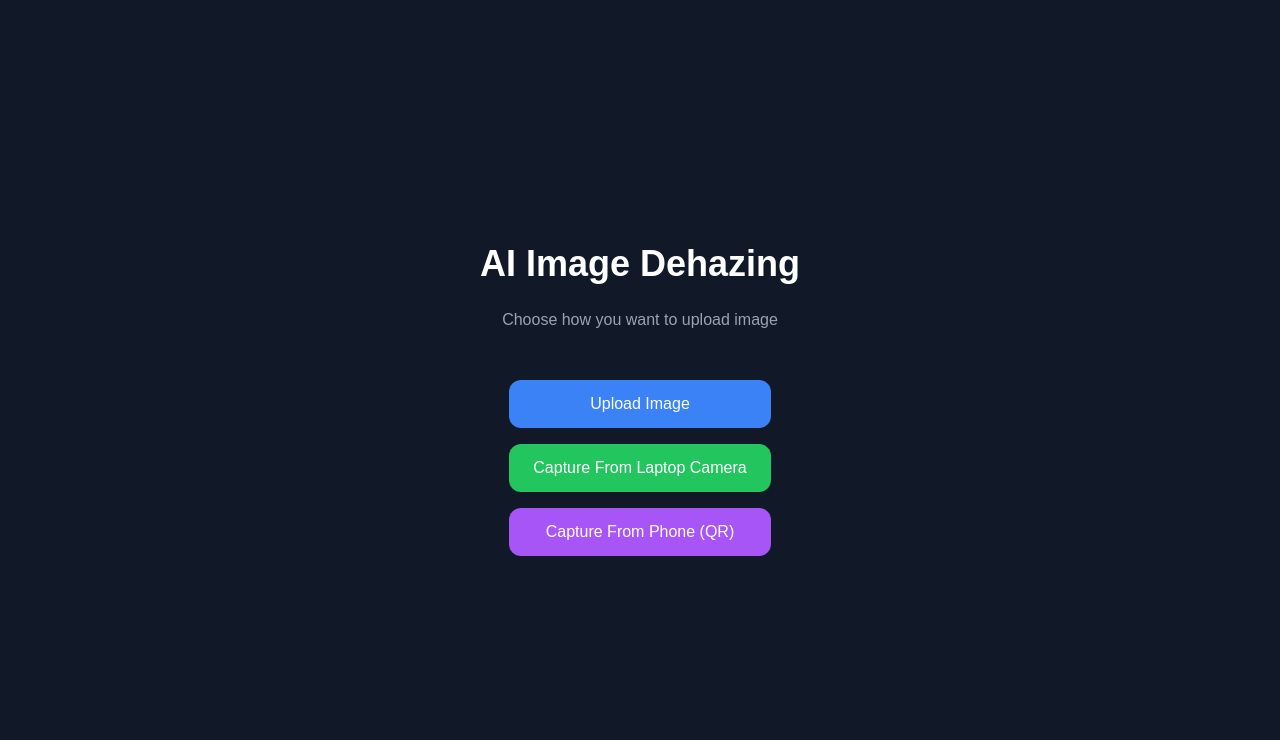
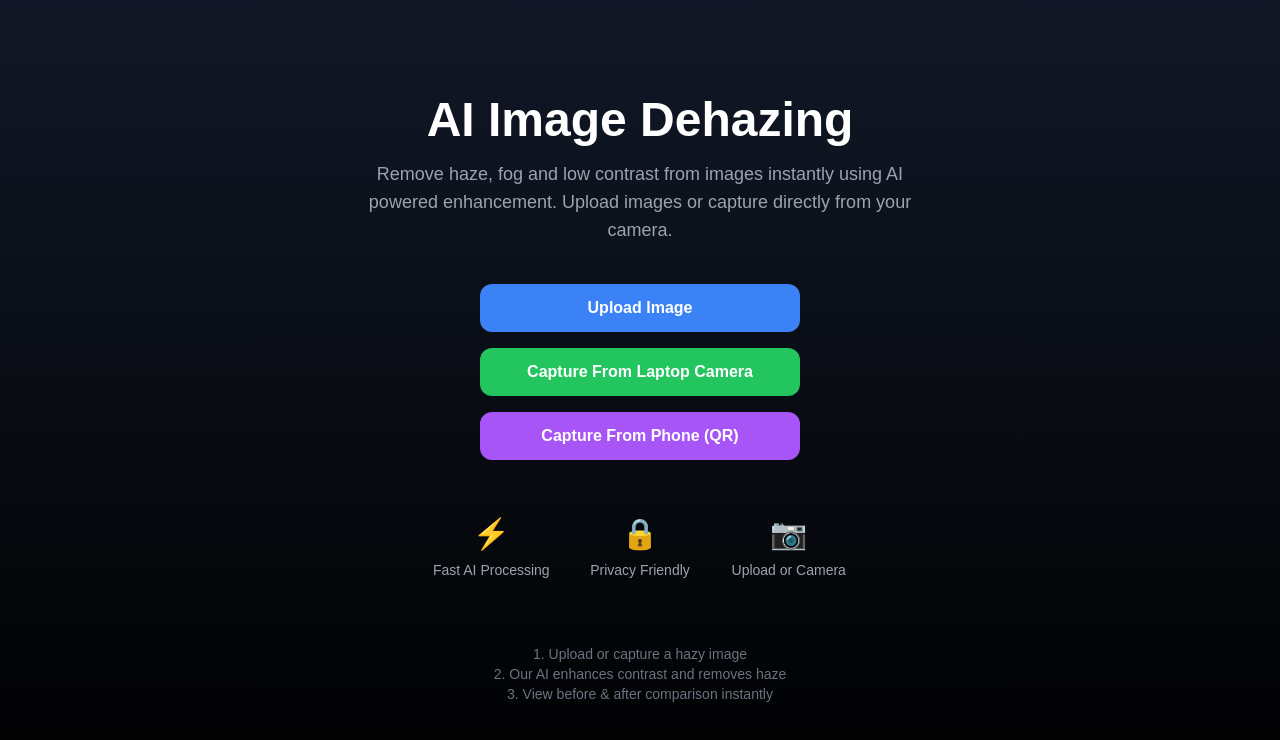
Before and after one commit to sanskar121/image-deblur-app, a React app in the folder frontend/: page / in a window 1280 px wide. Shown: the top 740 px of the page. Built offline with nearby package versions, Linux system fonts and the light colour scheme; the HTML template or start-up script is replaced by a standard one.

Commit message:
refactor image processing logic and enhance UploadBox component; improve UI and user instructions

```diff
--- a/frontend/src/components/UploadBox.jsx
+++ b/frontend/src/components/UploadBox.jsx
@@ -1,58 +1,81 @@
 import { useState } from "react"
 import axios from "axios"
 
-export default function UploadBox({setOriginal,setResult,setLoading}){
+export default function UploadBox() {
 
-const uploadImage = async(e)=>{
+  const [original, setOriginal] = useState(null)
+  const [enhanced, setEnhanced] = useState(null)
+  const [loading, setLoading] = useState(false)
+
+  const handleUpload = async (e) => {
 
     const file = e.target.files[0]
+    if(!file) return
 
     setOriginal(URL.createObjectURL(file))
 
     const formData = new FormData()
-formData.append("file",file)
+    formData.append("file", file)
 
     setLoading(true)
 
     const res = await axios.post(
       "https://image-deblur-app.onrender.com/process",
-formData
+      formData,
+      { responseType: "blob" }
     )
 
-setResult(res.data.image)
+    const imageURL = URL.createObjectURL(res.data)
+    setEnhanced(imageURL)
+
     setLoading(false)
 
   }
 
-return(
+  return (
 
-<div className="flex flex-col items-center text-center">
+    <div className="flex flex-col items-center gap-6">
 
-  <div className="border-2 border-dashed border-gray-600 hover:border-blue-500 transition-all p-14 rounded-2xl w-full max-w-xl cursor-pointer">
+      <div className="border-2 border-dashed border-gray-600 rounded-xl p-10 text-center w-[400px]">
 
         <input
           type="file"
           accept="image/*"
-      onChange={uploadImage}
-      className="mb-4"
+          onChange={handleUpload}
         />
 
-    <div className="text-4xl mb-3">
-      ☁️
+        <p className="text-gray-400 mt-4">
+          Upload your hazy image
+        </p>
+
       </div>
 
-    <p className="text-lg font-semibold">
-      Upload your image
-    </p>
+      <div className="grid grid-cols-2 gap-6">
 
-    <p className="text-gray-400 text-sm mt-2">
-      Drag & drop or click to browse
-    </p>
+        <div className="bg-gray-800 p-4 rounded-xl">
+
+          <h3 className="mb-3">Original</h3>
+
+          {original && (
+            <img src={original} className="rounded-lg"/>
+          )}
+
+        </div>
+
+        <div className="bg-gray-800 p-4 rounded-xl">
+
+          <h3 className="mb-3">Enhanced</h3>
+
+          {loading && <p>Processing...</p>}
+
+          {enhanced && (
+            <img src={enhanced} className="rounded-lg"/>
+          )}
 
         </div>
 
       </div>
 
+    </div>
   )
-
 }
--- a/frontend/src/pages/Home.jsx
+++ b/frontend/src/pages/Home.jsx
@@ -9,6 +9,7 @@ export default function Home() {
   const [original, setOriginal] = useState(null)
   const [enhanced, setEnhanced] = useState(null)
 
+  // Poll backend when using phone mode
   useEffect(() => {
 
     if(mode !== "phone") return
@@ -41,47 +42,99 @@ export default function Home() {
 
     },3000)
 
-    return ()=>clearInterval(interval)
+    return () => clearInterval(interval)
 
   },[mode])
 
 
 
-  /* HOME SCREEN */
+  /* ---------------- LANDING PAGE ---------------- */
 
   if(mode === "home"){
 
     return(
 
-      <div className="min-h-screen bg-gray-900 text-white flex flex-col items-center justify-center gap-6">
+      <div className="min-h-screen bg-gradient-to-b from-gray-900 to-black text-white flex flex-col items-center justify-center px-6">
 
-        <h1 className="text-4xl font-bold">
+        <h1 className="text-5xl font-bold mb-4 text-center">
           AI Image Dehazing
         </h1>
 
-        <p className="text-gray-400">
-          Choose how you want to upload image
+        <p className="text-gray-400 text-lg text-center max-w-xl mb-10">
+          Remove haze, fog and low contrast from images instantly using
+          AI powered enhancement. Upload images or capture directly
+          from your camera.
         </p>
 
-        <div className="flex flex-col gap-4 mt-6">
+
+        {/* BUTTON OPTIONS */}
+
+        <div className="flex flex-col gap-4 w-[320px]">
 
           <button
           onClick={()=>setMode("upload")}
-          className="bg-blue-500 px-6 py-3 rounded-xl">
+          className="bg-blue-500 hover:bg-blue-600 py-3 rounded-xl font-semibold transition">
             Upload Image
           </button>
 
           <button
           onClick={()=>setMode("camera")}
-          className="bg-green-500 px-6 py-3 rounded-xl">
+          className="bg-green-500 hover:bg-green-600 py-3 rounded-xl font-semibold transition">
             Capture From Laptop Camera
           </button>
 
           <button
           onClick={()=>setMode("phone")}
-          className="bg-purple-500 px-6 py-3 rounded-xl">
+          className="bg-purple-500 hover:bg-purple-600 py-3 rounded-xl font-semibold transition">
             Capture From Phone (QR)
           </button>
+
+        </div>
+
+
+        {/* FEATURES */}
+
+        <div className="grid grid-cols-3 gap-8 mt-14 text-center">
+
+          <div>
+            <div className="text-3xl">⚡</div>
+            <p className="text-sm text-gray-400 mt-2">
+              Fast AI Processing
+            </p>
+          </div>
+
+          <div>
+            <div className="text-3xl">🔒</div>
+            <p className="text-sm text-gray-400 mt-2">
+              Privacy Friendly
+            </p>
+          </div>
+
+          <div>
+            <div className="text-3xl">📷</div>
+            <p className="text-sm text-gray-400 mt-2">
+              Upload or Camera
+            </p>
+          </div>
+
+        </div>
+
+
+        {/* INSTRUCTIONS */}
+
+        <div className="mt-16 text-gray-500 text-sm text-center max-w-lg">
+
+          <p>
+          1. Upload or capture a hazy image
+          </p>
+
+          <p>
+          2. Our AI enhances contrast and removes haze
+          </p>
+
+          <p>
+          3. View before & after comparison instantly
+          </p>
 
         </div>
 
@@ -92,47 +145,53 @@ export default function Home() {
 
 
 
-  /* UPLOAD MODE */
+  /* ---------------- UPLOAD MODE ---------------- */
 
   if(mode === "upload"){
+
     return(
+
       <div className="min-h-screen bg-gray-900 text-white p-10">
 
         <button
         onClick={()=>setMode("home")}
-        className="mb-6 bg-gray-700 px-4 py-2 rounded">
+        className="mb-8 bg-gray-700 px-4 py-2 rounded-lg hover:bg-gray-600">
           Back
         </button>
 
         <UploadBox/>
 
       </div>
+
     )
   }
 
 
 
-  /* LAPTOP CAMERA */
+  /* ---------------- LAPTOP CAMERA MODE ---------------- */
 
   if(mode === "camera"){
+
     return(
+
       <div className="min-h-screen bg-gray-900 text-white p-10">
 
         <button
         onClick={()=>setMode("home")}
-        className="mb-6 bg-gray-700 px-4 py-2 rounded">
+        className="mb-8 bg-gray-700 px-4 py-2 rounded-lg hover:bg-gray-600">
           Back
         </button>
 
         <CameraCapture/>
 
       </div>
+
     )
   }
 
 
 
-  /* PHONE QR MODE */
+  /* ---------------- PHONE QR MODE ---------------- */
 
   if(mode === "phone"){
 
@@ -142,7 +201,7 @@ export default function Home() {
 
         <button
         onClick={()=>setMode("home")}
-        className="self-start bg-gray-700 px-4 py-2 rounded mb-6">
+        className="self-start mb-6 bg-gray-700 px-4 py-2 rounded-lg hover:bg-gray-600">
           Back
         </button>
 
@@ -150,7 +209,14 @@ export default function Home() {
           Capture Using Phone
         </h1>
 
+        <p className="text-gray-400 mb-6 text-center">
+          Scan the QR code using your phone camera
+          and capture an image.
+        </p>
+
         <QRScanner/>
+
+        {/* RESULT VIEW */}
 
         <div className="grid md:grid-cols-2 gap-10 w-full max-w-5xl mt-10">
 
@@ -161,7 +227,9 @@ export default function Home() {
             {original ? (
               <img src={original} className="rounded-lg w-full"/>
             ) : (
-              <p className="text-gray-500">Waiting for image...</p>
+              <p className="text-gray-500">
+                Waiting for image...
+              </p>
             )}
 
           </div>
@@ -173,7 +241,9 @@ export default function Home() {
             {enhanced ? (
               <img src={enhanced} className="rounded-lg w-full"/>
             ) : (
-              <p className="text-gray-500">Processing...</p>
+              <p className="text-gray-500">
+                Processing...
+              </p>
             )}
 
           </div>
```
Also changed, not shown: 1 other file (tests, documents, lock files or other folders). Lines whose indentation alone changed are shown as unchanged.
